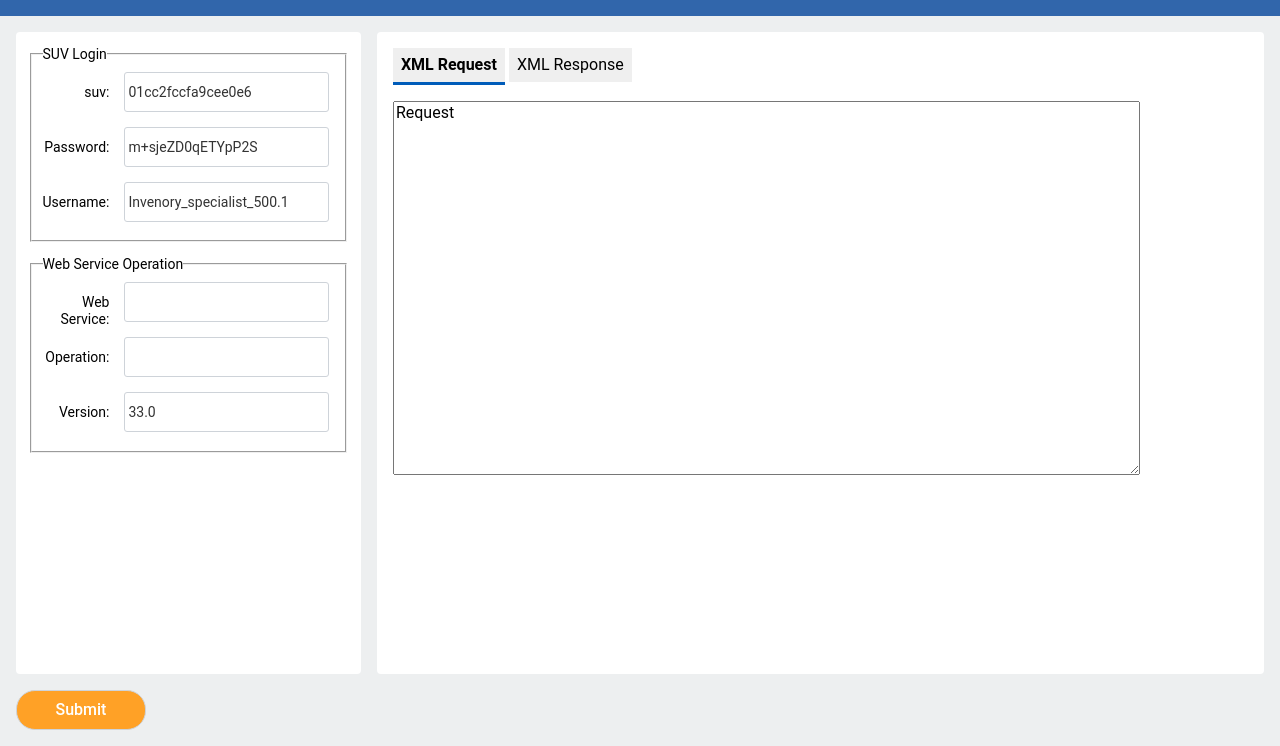
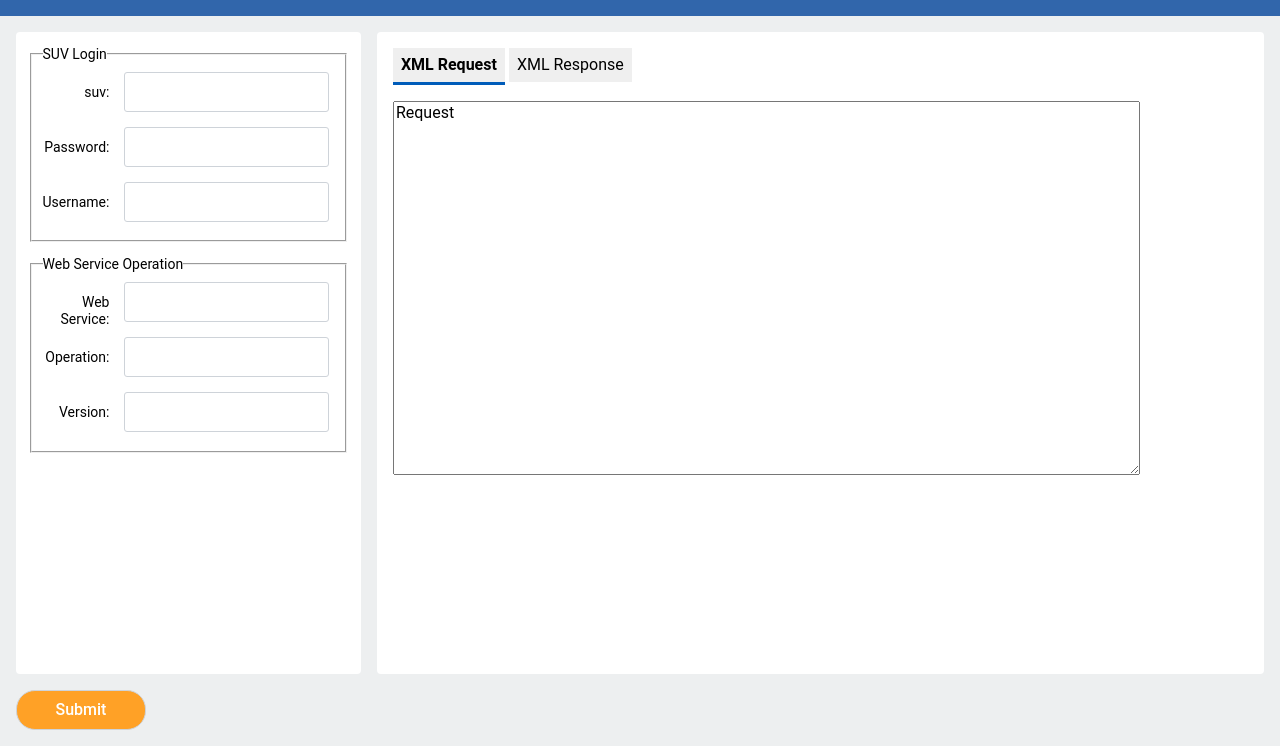
Before and after one commit to chasemthomas/SoapDay_v2, a website built with Parcel: page index.html in a window 1280 px wide. Shown: the part 54-800 px from the top of the page. Built offline with nearby package versions, Linux system fonts and the light colour scheme.

Commit message:
Removed sensitive info

```diff
--- a/index.html
+++ b/index.html
@@ -22,7 +22,7 @@
                     name="suv"
                     id="suv"
                     class="inputType"
-                    value="01cc2fccfa9cee0e6"
+                    value=""
                   />
                 </div>
                 <div class="form">
@@ -31,7 +31,7 @@
                     name="password"
                     id="password"
                     class="inputType"
-                    value="m+sjeZD0qETYpP2S"
+                    value=""
                   />
                 </div>
                 <div class="form">
@@ -40,7 +40,7 @@
                     name="username"
                     id="username"
                     class="inputType"
-                    value="Invenory_specialist_500.1"
+                    value=""
                   />
                 </div>
               </fieldset>
@@ -74,7 +74,7 @@
                     id="vrsDropdown"
                     class="inputType"
                     name="version"
-                    value="33.0"
+                    value=""
                   />
                   <datalist id="version"></datalist>
                 </div>
```
